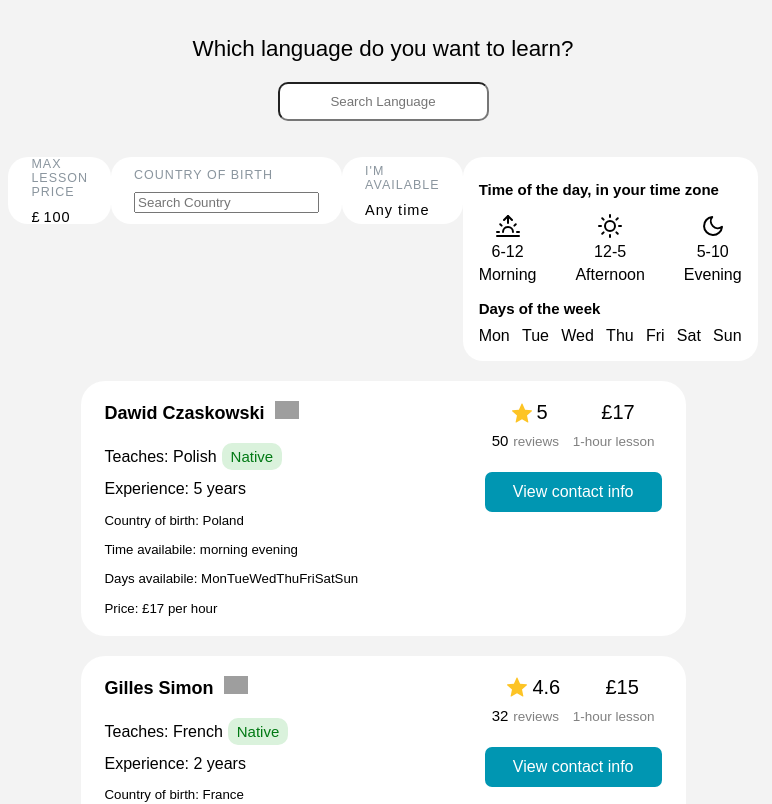
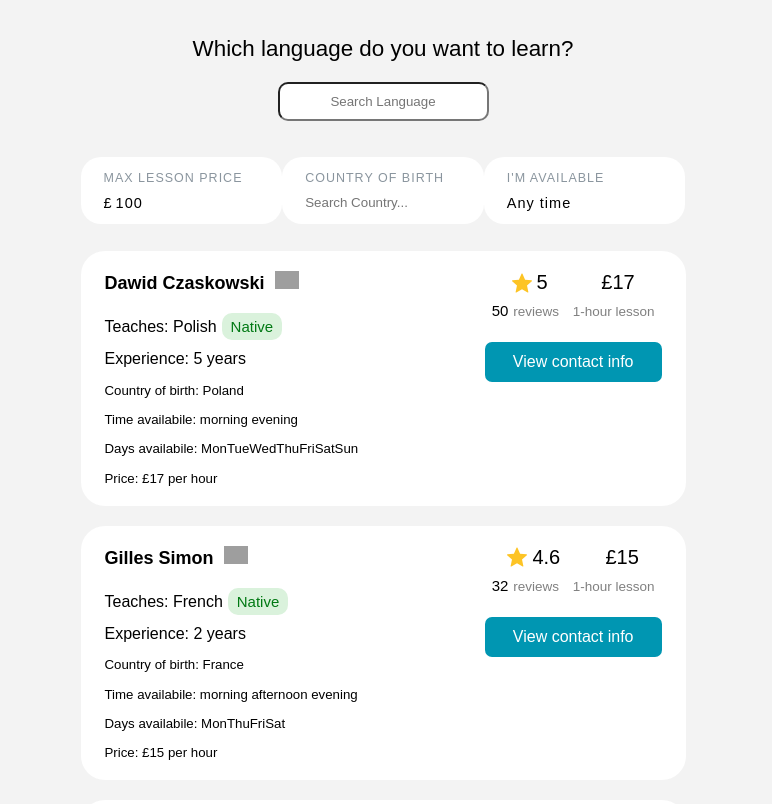
Before and after one commit to ryan50500/language-app-react-typescript-redux-toolkit, a React (Create React App) app: page / in a window 1280 px wide. Shown: the top 804 px of the page, without its empty margins (257-1029 px from the left). Built offline with nearby package versions, Linux system fonts and the light colour scheme; grey boxes are pictures that could not be loaded.

Commit message:
most styling now complete

```diff
--- a/src/components/AvailabilityFilter.module.css
+++ b/src/components/AvailabilityFilter.module.css
@@ -3,6 +3,7 @@
 /* availability content */
 .availability__wrapper {
   flex-basis: 33.33%;
+  width: 33.33%;
 }
 .availability__content {
     border-radius: 20px;
@@ -13,6 +14,9 @@
     justify-content: center;
     flex-direction: column;
     align-items: flex-start;
+  }
+  .availability__content:hover {
+    box-shadow: 0 0 5px rgba(0,0,0,.1);
   }
   .availability__content h3 {
     color: #8a959e;
@@ -27,7 +31,7 @@
   }
   .availability__content__flex {
     display: flex;
-    justify-content: space-between;
+    /* justify-content: space-between; */
     width: 95%;
   }
 
@@ -40,6 +44,7 @@
    .availability__day {
     display: flex;
     align-items: center;
+    padding-right: 16px;
   }
 
   /* price cross */
@@ -51,6 +56,7 @@
     font-size: 12px;
     height: 20px;
     margin-left: 7px;
+    margin-right: 10px;
     position: relative;
     width: 20px;
   }
--- a/src/components/AvailabilityFilter.tsx
+++ b/src/components/AvailabilityFilter.tsx
@@ -14,42 +14,27 @@ const AvailabilityFilter = () => {
 
     const dispatch = useDispatch();
 
-    // const [showTime, setShowTime] = useState<boolean>(false)
-    // const [showDay, setShowDay] = useState<boolean>(false)
+    // determines whether to show the <AvailabilityHovered /> component when hovered
+    const [availabilityOnHover, setAvailabilityOnHover] = useState<boolean>(false);
 
-    const [priceOnHover, setPriceOnHover] = useState<boolean>(false)
 
-    // set day
-    // const handleDayChange = (newDay: string) => {
-    //     dispatch(setDay(newDay));
-    //     setShowDay(true)
-    // };
-    // set time
-    // const handleTimeChange = (newTime: string) => {
-    //     dispatch(setTime(newTime));
-    //     setShowTime(true)
-    // };
-
-    // Show Availability
+    // Show Availability filter
     const showAvailability = () => {
-        // console.log('hello')
+        setAvailabilityOnHover(true)
+        console.log(availabilityOnHover)
     };
-    // Hide Availability
+    // Hide Availability filter
     const hideAvailability = () => {
-        // console.log('hello')
+        setAvailabilityOnHover(false)
     };
 
     //  remove time filter
-    const removeTimeFilter = (e: React.MouseEvent) => {
-        e.stopPropagation();
-        console.log('clicked TIME')
+    const removeTimeFilter = () => {
         dispatch(setShowTime(false));
         dispatch(setTime(''));
     };
     // remove day filter
-    const removeDayFilter = (e: React.MouseEvent) => {
-        e.stopPropagation();
-        console.log('clicked DAY')
+    const removeDayFilter = () => {
         dispatch(setShowDay(false));
         dispatch(setDay(''));
     };
@@ -58,8 +43,8 @@ const AvailabilityFilter = () => {
     return (
         <>
             {/* availability filter */}
-            <div className={styles.availability__wrapper}>
-                <div className={styles.availability__content} onMouseEnter={showAvailability} onMouseLeave={hideAvailability}>
+            <div className={styles.availability__wrapper} onMouseEnter={showAvailability} onMouseLeave={hideAvailability}>
+                <div className={styles.availability__content}>
                     <h3>I'M AVAILABLE</h3>
                     {(!time && !day) && <p style={{ textAlign: 'center' }}>Any time</p>}
                     <div className={styles.availability__content__flex}>
@@ -77,10 +62,12 @@ const AvailabilityFilter = () => {
                         </div>
                     </div>
                 </div>
+                {availabilityOnHover && (
+                    <AvailabilityHovered />
+                )}
             </div>
-            {/* filter shows when user hovers */}
-            <AvailabilityHovered />
         </>
+
     )
 }
 
--- a/src/components/AvailabilityHovered.module.css
+++ b/src/components/AvailabilityHovered.module.css
@@ -2,6 +2,7 @@
 
 /* on hover availability display */
 .hover__wrapper {
+    position: absolute;
     display: flex;
     justify-content: center;
     align-items: center;
--- a/src/components/AvailabilityHovered.tsx
+++ b/src/components/AvailabilityHovered.tsx
@@ -8,13 +8,7 @@ export const AvailabilityHovered = () => {
     const day = useSelector((state: RootState) => state.filters.day);
     const time = useSelector((state: RootState) => state.filters.time);
 
-    // const showDay = useSelector((state: RootState) => state.filters.showDay);
-    // const showTime = useSelector((state: RootState) => state.filters.showTime);
-
     const dispatch = useDispatch();
-
-    // const [showTime, setShowTime] = useState<boolean>(false)
-    // const [showDay, setShowDay] = useState<boolean>(false)
 
     // set day
     const handleDayChange = (newDay: string) => {
@@ -28,22 +22,8 @@ export const AvailabilityHovered = () => {
     };
 
 
-
     return (
         <>
-            {/* <div style={{ position: 'absolute', left: '100px' }}>
-                <label>
-                    Day:<input type="text" value={day} onChange={(e) => handleDayChange(e.target.value)} />
-                </label>
-            </div> */}
-
-            {/* Time filter */}
-            {/* <div style={{ position: 'absolute' }}>
-                <label>
-                    Time:<input type="text" value={time} onChange={(e) => handleTimeChange(e.target.value)} />
-                </label>
-            </div> */}
-
             <div className={styles.hover__wrapper}>
                 <div className={styles.hover__container}>
                     <div style={{ width: '167px', display: 'none' }}>
@@ -52,18 +32,18 @@ export const AvailabilityHovered = () => {
                     <div>
                         <h3 className={styles.hover__time}>Time of the day, in your time zone</h3>
                         <div className={styles.hover__slots}>
-                            <div className={styles.hover__each__slot} onClick={() => handleTimeChange('morning')} >
-                                {/* Slot 1 */} <svg xmlns="http://www.w3.org/2000/svg" width="24" height="24" viewBox="0 0 24 24" fill="none" stroke="currentColor" strokeWidth="2" strokeLinecap="round" strokeLinejoin="round" className={styles.svgIcon}> <path d="M17 18a5 5 0 0 0-10 0"></path> <line x1="12" y1="2" x2="12" y2="9"></line> <line x1="4.22" y1="10.22" x2="5.64" y2="11.64"></line> <line x1="1" y1="18" x2="3" y2="18"></line> <line x1="21" y1="18" x2="23" y2="18"></line> <line x1="18.36" y1="11.64" x2="19.78" y2="10.22"></line> <line x1="23" y1="22" x2="1" y2="22"></line> <polyline points="8 6 12 2 16 6"></polyline> </svg>
+                            <div className={styles.hover__each__slot} style={{ color: time === 'morning' ? '#3bb3bd' : "" }} onClick={() => handleTimeChange('morning')} >
+                                <svg xmlns="http://www.w3.org/2000/svg" width="24" height="24" viewBox="0 0 24 24" fill="none" stroke="currentColor" strokeWidth="2" strokeLinecap="round" strokeLinejoin="round" className={styles.svgIcon}> <path d="M17 18a5 5 0 0 0-10 0"></path> <line x1="12" y1="2" x2="12" y2="9"></line> <line x1="4.22" y1="10.22" x2="5.64" y2="11.64"></line> <line x1="1" y1="18" x2="3" y2="18"></line> <line x1="21" y1="18" x2="23" y2="18"></line> <line x1="18.36" y1="11.64" x2="19.78" y2="10.22"></line> <line x1="23" y1="22" x2="1" y2="22"></line> <polyline points="8 6 12 2 16 6"></polyline> </svg>
                                 <span style={{ margin: '5px' }}>6-12</span>
                                 Morning
                             </div>
-                            <div className={styles.hover__each__slot} onClick={() => handleTimeChange('afternoon')}>
-                                {/* Slot 2 */} <svg xmlns="http://www.w3.org/2000/svg" width="24" height="24" viewBox="0 0 24 24" fill="none" stroke="currentColor" strokeWidth="2" strokeLinecap="round" strokeLinejoin="round" className={styles.svgIcon}> <circle cx="12" cy="12" r="5"></circle> <line x1="12" y1="1" x2="12" y2="3"></line> <line x1="12" y1="21" x2="12" y2="23"></line> <line x1="4.22" y1="4.22" x2="5.64" y2="5.64"></line> <line x1="18.36" y1="18.36" x2="19.78" y2="19.78"></line> <line x1="1" y1="12" x2="3" y2="12"></line> <line x1="21" y1="12" x2="23" y2="12"></line> <line x1="4.22" y1="19.78" x2="5.64" y2="18.36"></line> <line x1="18.36" y1="5.64" x2="19.78" y2="4.22"></line> </svg>
+                            <div className={styles.hover__each__slot} style={{ color: time === 'afternoon' ? '#3bb3bd' : "" }} onClick={() => handleTimeChange('afternoon')}>
+                                <svg xmlns="http://www.w3.org/2000/svg" width="24" height="24" viewBox="0 0 24 24" fill="none" stroke="currentColor" strokeWidth="2" strokeLinecap="round" strokeLinejoin="round" className={styles.svgIcon}> <circle cx="12" cy="12" r="5"></circle> <line x1="12" y1="1" x2="12" y2="3"></line> <line x1="12" y1="21" x2="12" y2="23"></line> <line x1="4.22" y1="4.22" x2="5.64" y2="5.64"></line> <line x1="18.36" y1="18.36" x2="19.78" y2="19.78"></line> <line x1="1" y1="12" x2="3" y2="12"></line> <line x1="21" y1="12" x2="23" y2="12"></line> <line x1="4.22" y1="19.78" x2="5.64" y2="18.36"></line> <line x1="18.36" y1="5.64" x2="19.78" y2="4.22"></line> </svg>
                                 <span style={{ margin: '5px' }}>12-5</span>
                                 Afternoon
                             </div>
-                            <div className={styles.hover__each__slot} onClick={() => handleTimeChange('evening')}>
-                                {/* Slot 3 */} <svg xmlns="http://www.w3.org/2000/svg" width="24" height="24" viewBox="0 0 24 24" fill="none" stroke="currentColor" strokeWidth="2" strokeLinecap="round" strokeLinejoin="round" className={styles.svgIcon}> <path d="M21 12.79A9 9 0 1 1 11.21 3 7 7 0 0 0 21 12.79z"></path> </svg>
+                            <div className={styles.hover__each__slot} style={{ color: time === 'evening' ? '#3bb3bd' : "" }} onClick={() => handleTimeChange('evening')}>
+                                <svg xmlns="http://www.w3.org/2000/svg" width="24" height="24" viewBox="0 0 24 24" fill="none" stroke="currentColor" strokeWidth="2" strokeLinecap="round" strokeLinejoin="round" className={styles.svgIcon}> <path d="M21 12.79A9 9 0 1 1 11.21 3 7 7 0 0 0 21 12.79z"></path> </svg>
                                 <span style={{ margin: '5px' }}>5-10</span>
                                 Evening
                             </div>
--- a/src/components/CountryFilter.module.css
+++ b/src/components/CountryFilter.module.css
@@ -1,6 +1,7 @@
 /* price content */
 .country__wrapper {
   flex-basis: 33.33%;
+  width: 33.33%;
 }
 .country__content {
     border-radius: 20px;
@@ -12,12 +13,23 @@
     flex-direction: column;
     justify-content: center;
   }
+  .country__content:hover {
+    box-shadow: 3px 3px 9px rgba(0,0,0,.1);
+  }
   .country__content h3 {
     color: #8a959e;
     font-size: 12.5px;
     letter-spacing: 1px;
     margin-bottom: 10px;
   }
+  .country__content input {
+    padding: 0;
+    border: none;
+    outline: none;
+  }
+  .country__content input:focus::placeholder {
+    color: transparent;
+  }
   .country__content p {
     color: black;
     font-size: 14.5px;
--- a/src/components/CountryFilter.tsx
+++ b/src/components/CountryFilter.tsx
@@ -15,9 +15,9 @@ const CountryFilter = () => {
     return (
         <>
             <div className={styles.country__wrapper}>
-                <div className={styles.country__content}>
+                <div className={styles.country__content} >
                     <h3>COUNTRY OF BIRTH</h3>
-                    <input type="text" placeholder="Search Country" value={country} onChange={(e) => handleCountryChange(e.target.value)} />
+                    <input type="text" placeholder="Search Country..." value={country} onChange={(e) => handleCountryChange(e.target.value)} />
                 </div>
             </div>
         </>
--- a/src/components/PriceFilter.module.css
+++ b/src/components/PriceFilter.module.css
@@ -1,16 +1,20 @@
 /* price component wrapper */
 .price__wrapper {
   flex-basis: 33.33%;
+  width: 33.33%;
 }
 /* price content */
 .price__content {
   border-radius: 20px;
   background-color: white;
   padding: 0 23px;
-    height: 67px;
-    display: flex;
-    justify-content: center;
-    flex-direction: column;
+  height: 67px;
+  display: flex;
+  justify-content: center;
+  flex-direction: column;
+}
+.price__content:hover {
+  box-shadow: 3px 3px 9px rgba(0,0,0,.1);
 }
 .price__content h3 {
   color: #8a959e;
--- a/src/redux/FilterSlice.ts
+++ b/src/redux/FilterSlice.ts
@@ -8,7 +8,7 @@ const initialState = {
     time: '',
     language: '',
     showDay: false,
-    showTime: false
+    showTime: false,
 };
 
 // let newState = state.renderedTeachers.filter((teacher) => teacher.country.includes(country));
```
